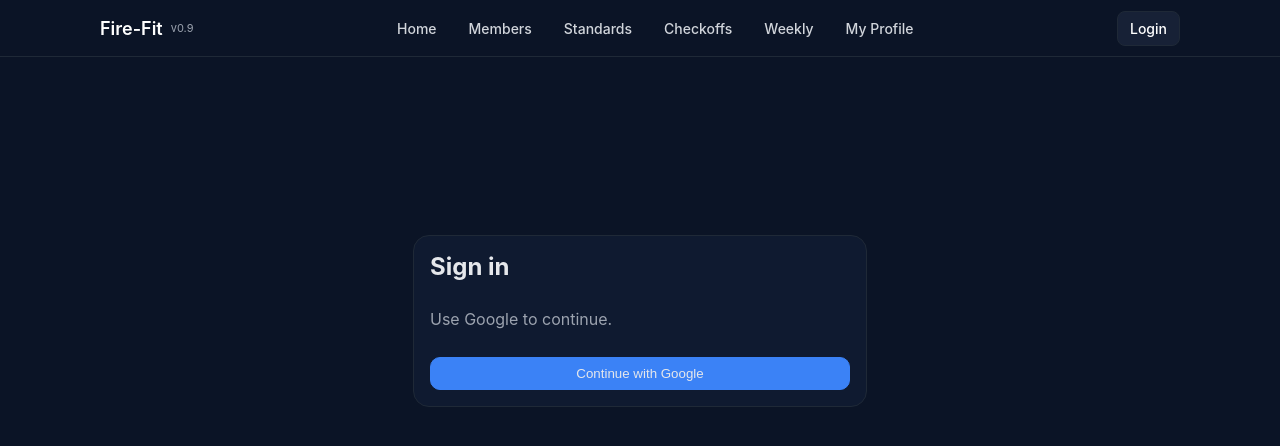
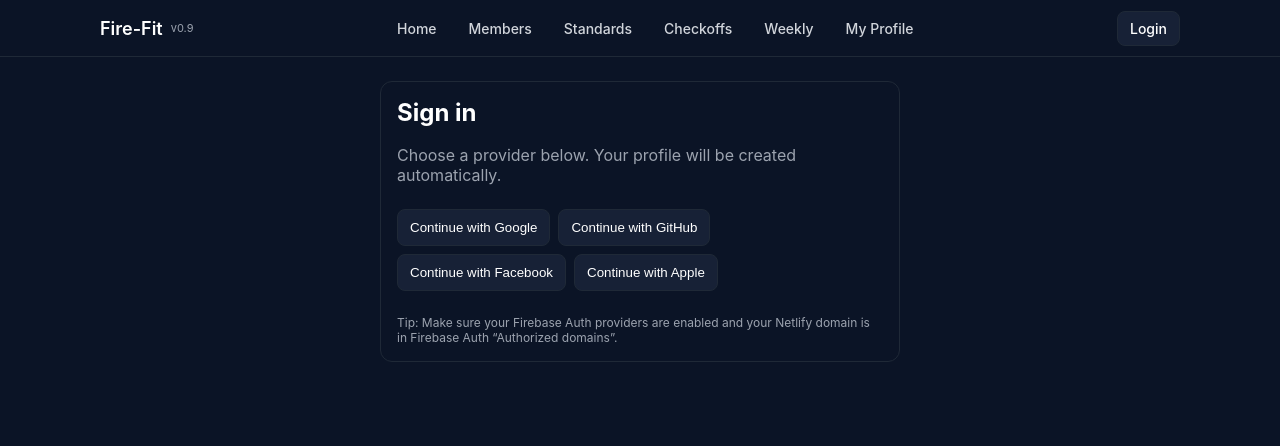
Before and after one commit to mattrauschenbach-cloud/garfieldfit25, a React (Vite) app: page /login in a window 1280 px wide. Shown: the top 446 px of the page. Built offline with nearby package versions, Linux system fonts and the light colour scheme; no server answers.

Commit message:
Update Login.jsx

```diff
--- a/src/pages/Login.jsx
+++ b/src/pages/Login.jsx
@@ -1,13 +1,125 @@
+// src/pages/Login.jsx
+import { useState } from "react"
+import { useNavigate } from "react-router-dom"
 import useAuth from "../lib/auth"
+import { auth, db } from "../lib/firebase"
+import {
+  GoogleAuthProvider,
+  GithubAuthProvider,
+  FacebookAuthProvider,
+  OAuthProvider,       // Apple
+  signInWithPopup,
+  signInWithRedirect,
+} from "firebase/auth"
+import { doc, getDoc, serverTimestamp, setDoc } from "firebase/firestore"
 
-export default function Login(){
-  const { signIn } = useAuth()
+const card = { padding:16, border:"1px solid #1f2937", borderRadius:12, background:"#0b1426" }
+const btn  = { padding:"10px 12px", borderRadius:8, border:"1px solid #1f2937", background:"#172136", color:"#fff", cursor:"pointer" }
+const row  = { display:"flex", gap:8, flexWrap:"wrap" }
+
+async function upsertProfile(user) {
+  const ref = doc(db, "profiles", user.uid)
+  const snap = await getDoc(ref)
+  // do not overwrite role if it exists
+  const existingRole = snap.exists() ? snap.data()?.role : undefined
+  await setDoc(ref, {
+    displayName: user.displayName || user.email || "Member",
+    email: user.email || null,
+    photoURL: user.photoURL || null,
+    role: existingRole || "member",
+    updatedAt: serverTimestamp(),
+    createdAt: snap.exists() ? snap.data()?.createdAt || serverTimestamp() : serverTimestamp(),
+  }, { merge: true })
+}
+
+function providerFor(name) {
+  switch (name) {
+    case "google":   return new GoogleAuthProvider()
+    case "github":   return new GithubAuthProvider()
+    case "facebook": return new FacebookAuthProvider()
+    case "apple": {
+      const p = new OAuthProvider("apple.com")
+      p.addScope("email"); p.addScope("name")
+      return p
+    }
+    default: throw new Error("Unknown provider: " + name)
+  }
+}
+
+export default function Login() {
+  const navigate = useNavigate()
+  const { user, loading } = useAuth()
+  const [busy, setBusy] = useState(null)
+  const [err, setErr] = useState(null)
+
+  if (loading) {
+    return (
+      <div className="container card" style={{marginTop:16}}>
+        <span className="badge">Loading…</span>
+      </div>
+    )
+  }
+  if (user) {
+    navigate("/")
+    return null
+  }
+
+  async function signIn(name) {
+    setErr(null)
+    setBusy(name)
+    const prov = providerFor(name)
+    try {
+      // Popup (fallback to redirect for iOS/Safari)
+      const isIOS = /iPad|iPhone|iPod/.test(navigator.userAgent)
+      const isSafari = /^((?!chrome|android).)*safari/i.test(navigator.userAgent)
+      if ((isIOS || isSafari) && name === "apple") {
+        await signInWithRedirect(auth, prov)
+        return
+      } else {
+        const res = await signInWithPopup(auth, prov)
+        await upsertProfile(res.user)
+        navigate("/")
+      }
+    } catch (e) {
+      console.error(e)
+      setErr(e.message || String(e))
+    } finally {
+      setBusy(null)
+    }
+  }
+
   return (
-    <div className="container" style={{display:"grid", placeItems:"center", minHeight:"60vh"}}>
-      <div className="card vstack" style={{maxWidth:420, width:"100%"}}>
-        <h2 style={{margin:0}}>Sign in</h2>
-        <p style={{color:"#9ca3af"}}>Use Google to continue.</p>
-        <button className="btn primary" onClick={signIn}>Continue with Google</button>
+    <div className="container" style={{ maxWidth: 520, marginTop: 24 }}>
+      <div style={card} className="vstack">
+        <h2 style={{ margin: "0 0 6px 0", color: "#fff" }}>Sign in</h2>
+        <p style={{ margin: "0 0 12px 0", color: "#9ca3af" }}>
+          Choose a provider below. Your profile will be created automatically.
+        </p>
+
+        <div style={row}>
+          <button style={btn} onClick={() => signIn("google")}   disabled={busy!==null}>
+            {busy==="google" ? "Signing in…" : "Continue with Google"}
+          </button>
+          <button style={btn} onClick={() => signIn("github")}   disabled={busy!==null}>
+            {busy==="github" ? "Signing in…" : "Continue with GitHub"}
+          </button>
+          <button style={btn} onClick={() => signIn("facebook")} disabled={busy!==null}>
+            {busy==="facebook" ? "Signing in…" : "Continue with Facebook"}
+          </button>
+          <button style={btn} onClick={() => signIn("apple")}    disabled={busy!==null}>
+            {busy==="apple" ? "Signing in…" : "Continue with Apple"}
+          </button>
+        </div>
+
+        {err && (
+          <div className="card" style={{ marginTop:12, borderColor:"#7f1d1d", background:"#1f1315", color:"#fecaca" }}>
+            {err}
+          </div>
+        )}
+
+        <p style={{ margin: "12px 0 0 0", color: "#9ca3af", fontSize: 12 }}>
+          Tip: Make sure your Firebase Auth providers are enabled and your Netlify domain is in Firebase Auth “Authorized domains”.
+        </p>
       </div>
     </div>
   )
```
